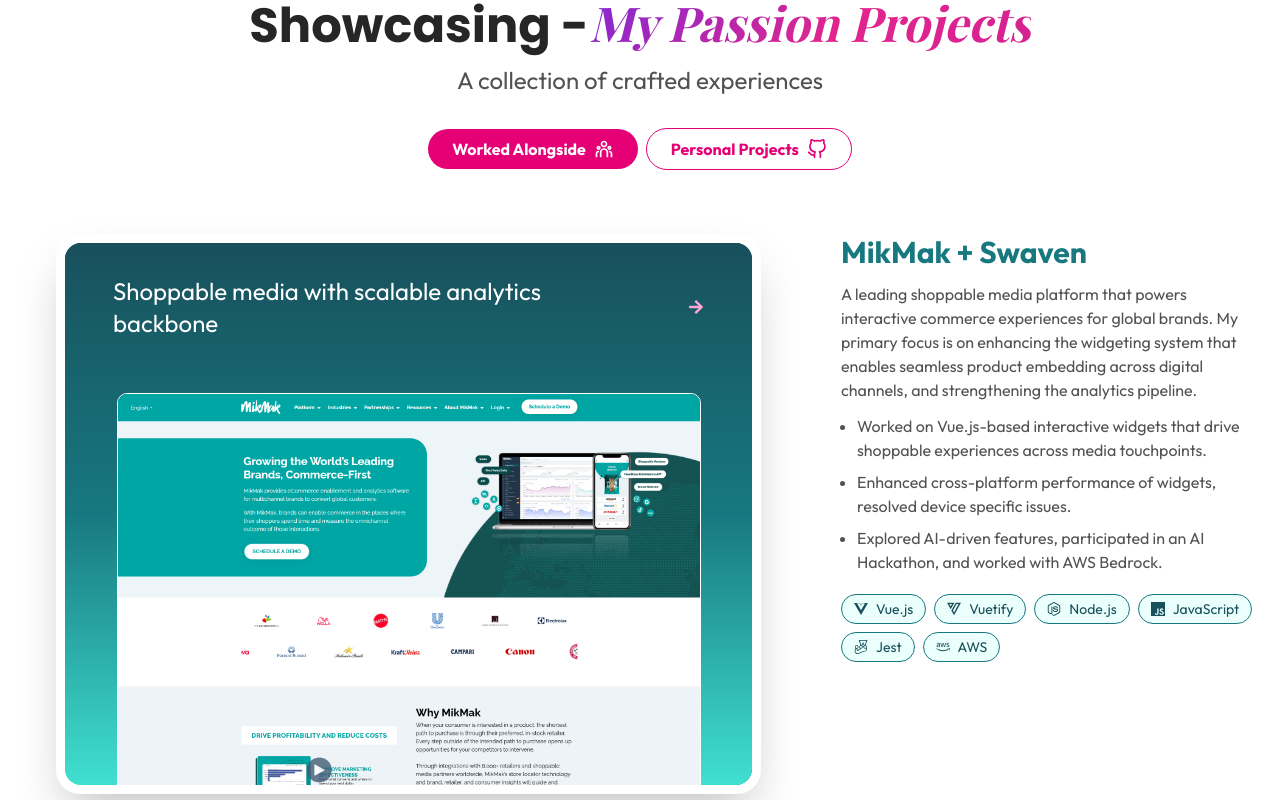
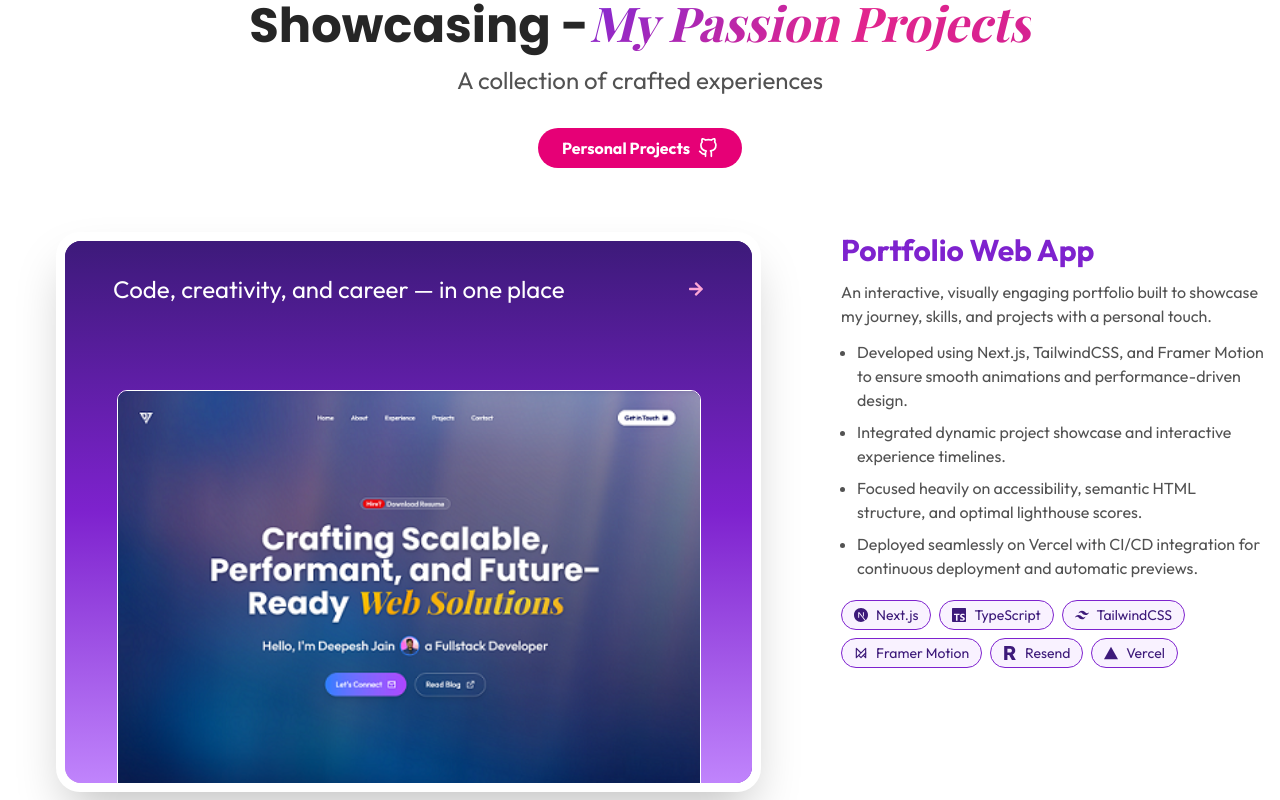
Before and after one commit to deepeshjaindj/modern-portfolio, a Next.js app: page / in a window 1280 px wide. Shown: the part 4920-5720 px from the top of the page. Built offline with nearby package versions, Linux system fonts and the light colour scheme; a web font is replaced by a local one.

Commit message:
Updated Teams

```diff
--- a/src/components/sections/Projects.tsx
+++ b/src/components/sections/Projects.tsx
@@ -27,7 +27,6 @@
   SiVuetify,
 } from "react-icons/si";
 import { TbBrandFramerMotion } from "react-icons/tb";
-import { RiTeamLine } from "react-icons/ri";
 import { FiGithub } from "react-icons/fi";
 
 const TABS = {
@@ -36,7 +35,7 @@
 };
 
 const Projects = () => {
-  const [activeTab, setActiveTab] = useState(TABS.TEAMS);
+  const [activeTab, setActiveTab] = useState(TABS.PROJECTS);
 
   const content =
     activeTab === TABS.PROJECTS
@@ -279,7 +278,7 @@
           A collection of crafted experiences
         </h2>
         <div className="flex flex-col md:flex-row gap-4 md:gap-2 mt-8 justify-center items-center">
-          <div className="relative flex items-center gap-1 text-white rounded-full backdrop-blur-md transition-all duration-300 text-md font-sans">
+          {/* <div className="relative flex items-center gap-1 text-white rounded-full backdrop-blur-md transition-all duration-300 text-md font-sans">
             <div
               onClick={() => setActiveTab(TABS.TEAMS)}
               className={`px-6 py-2 rounded-full font-bold flex gap-2 items-center cursor-pointer transition-colors duration-300
@@ -294,7 +293,7 @@
                 className={`text-xl transition-colors duration-300 ${activeTab === TABS.TEAMS ? "text-white" : "text-pink-600"}`}
               />
             </div>
-          </div>
+          </div> */}
           <div className="relative flex items-center gap-1 text-white rounded-full backdrop-blur-md transition-all duration-300 text-md font-sans">
             <div
               onClick={() => setActiveTab(TABS.PROJECTS)}
```
